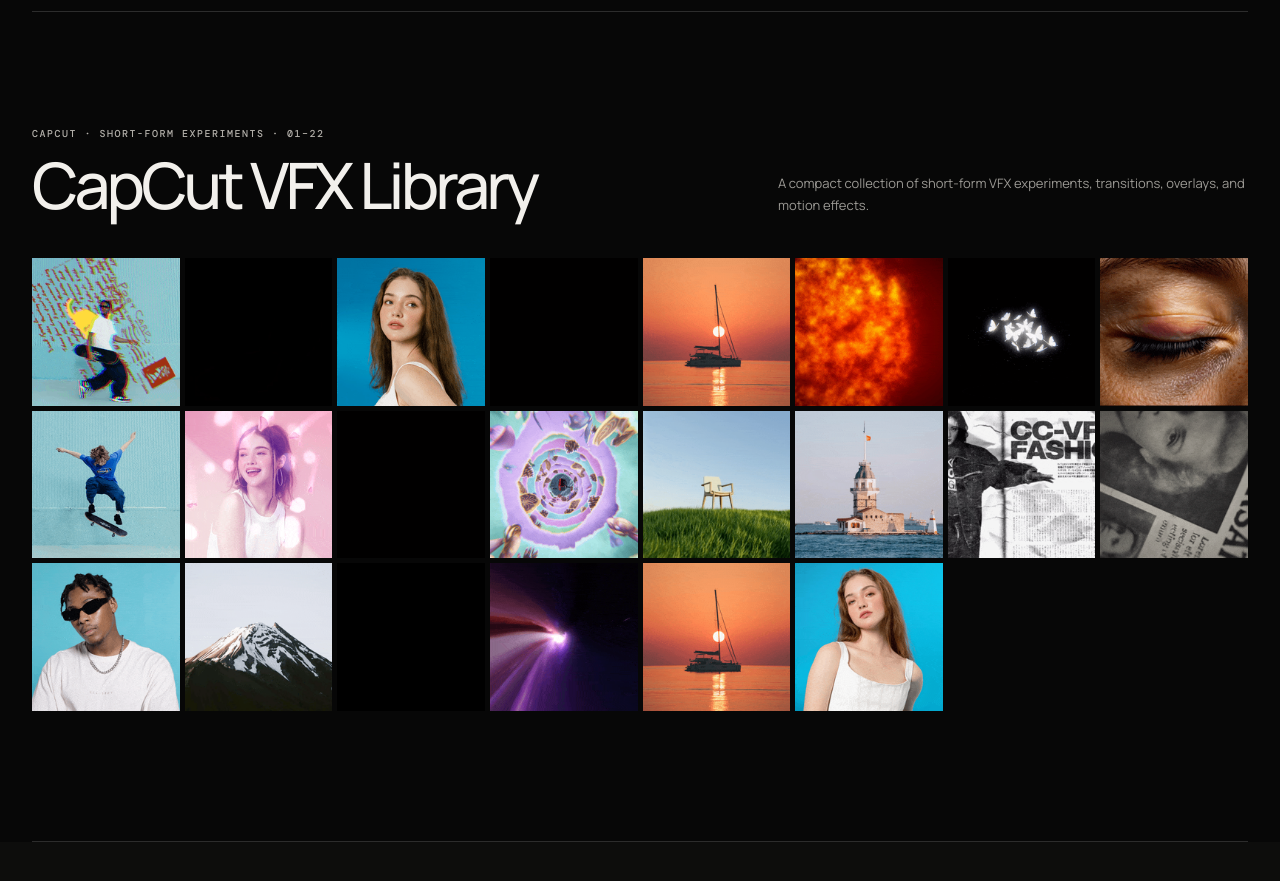
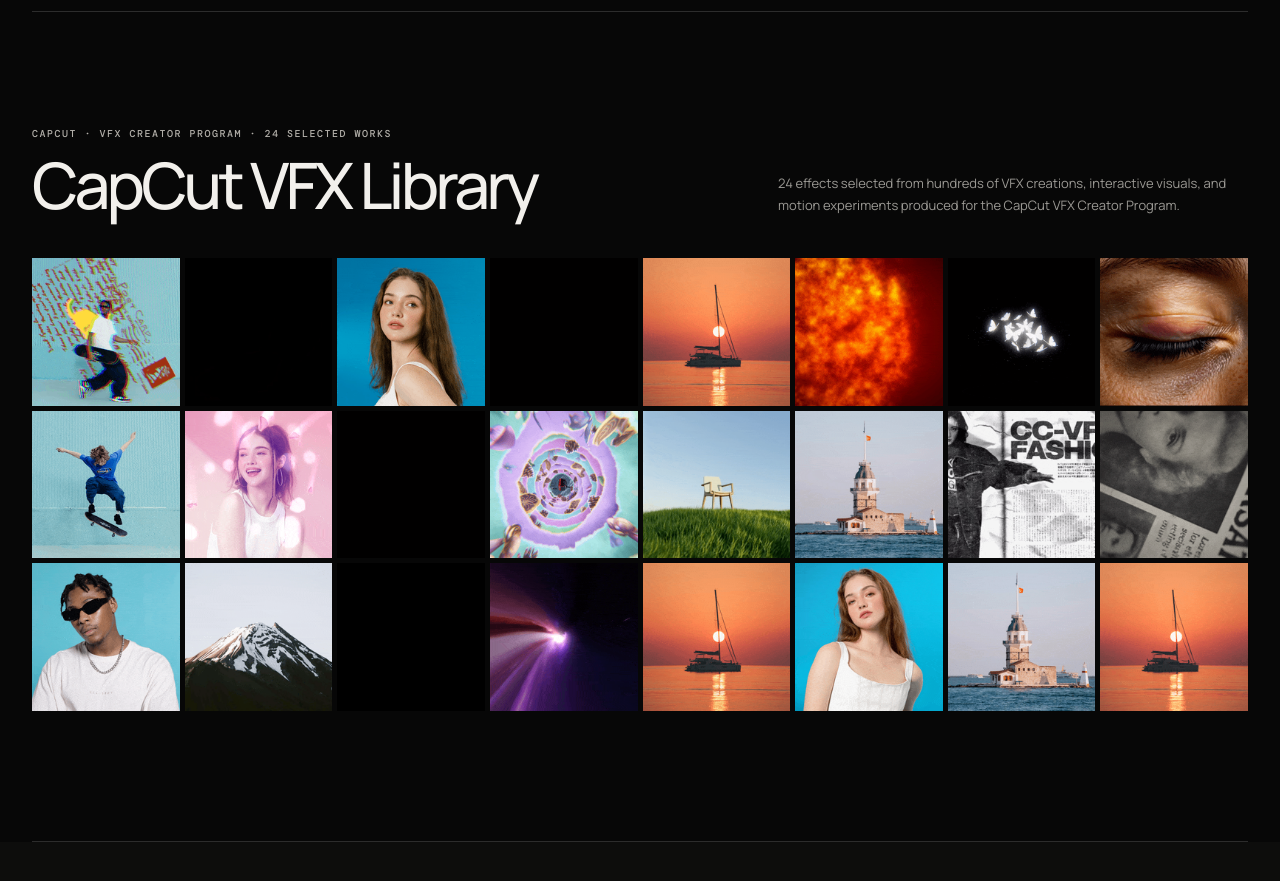
Before and after one commit to wandetri/wandetri-porto, a React (Vite) app: page / in a window 1280 px wide. Shown: the part 2300-3181 px from the top of the page. Built offline with nearby package versions, Linux system fonts and the light colour scheme.

Commit message:
Add two CapCut VFX works

```diff
--- a/src/components/CapCutVfxLibrary.jsx
+++ b/src/components/CapCutVfxLibrary.jsx
@@ -6,10 +6,10 @@ function CapCutVfxLibrary({ onSelect }) {
     <section className="section capcut-library" id="capcut-library">
       <div className="library-heading">
         <div>
-          <p className="eyebrow">CapCut · Short-form experiments · 01–{capcutVfxItems.length}</p>
+          <p className="eyebrow">CapCut · VFX Creator Program · {capcutVfxItems.length} Selected Works</p>
           <h2>CapCut VFX Library</h2>
         </div>
-        <p>A compact collection of short-form VFX experiments, transitions, overlays, and motion effects.</p>
+        <p>{capcutVfxItems.length} effects selected from hundreds of VFX creations, interactive visuals, and motion experiments produced for the CapCut VFX Creator Program.</p>
       </div>
       <div className="capcut-vfx-grid">
         {capcutVfxItems.map((item) => (
--- a/src/data/effects.js
+++ b/src/data/effects.js
@@ -155,4 +155,6 @@ export const capcutVfxItems = [
   { id: 'cvfx-20', title: 'Time Tunnel', image: 'posters/gif/time-tunnel.gif', type: 'Tunnel FX' },
   { id: 'cvfx-21', title: 'Triple Tear', image: 'posters/gif/triple-tear.gif', type: 'Paper FX' },
   { id: 'cvfx-22', title: 'Unleash Memory', image: 'posters/gif/unleash-memory.gif', type: 'Memory FX' },
+  { id: 'cvfx-23', title: 'Grid Blinking', image: 'posters/gif/grid-blinking.gif', type: 'Grid FX' },
+  { id: 'cvfx-24', title: 'Sparkly Glitch Out', image: 'posters/gif/sparkly-glitch-out.gif', type: 'Glitch FX' },
 ]
```
Also changed, not shown: public/posters/gif/grid-blinking.gif (added), public/posters/gif/sparkly-glitch-out.gif (added).
